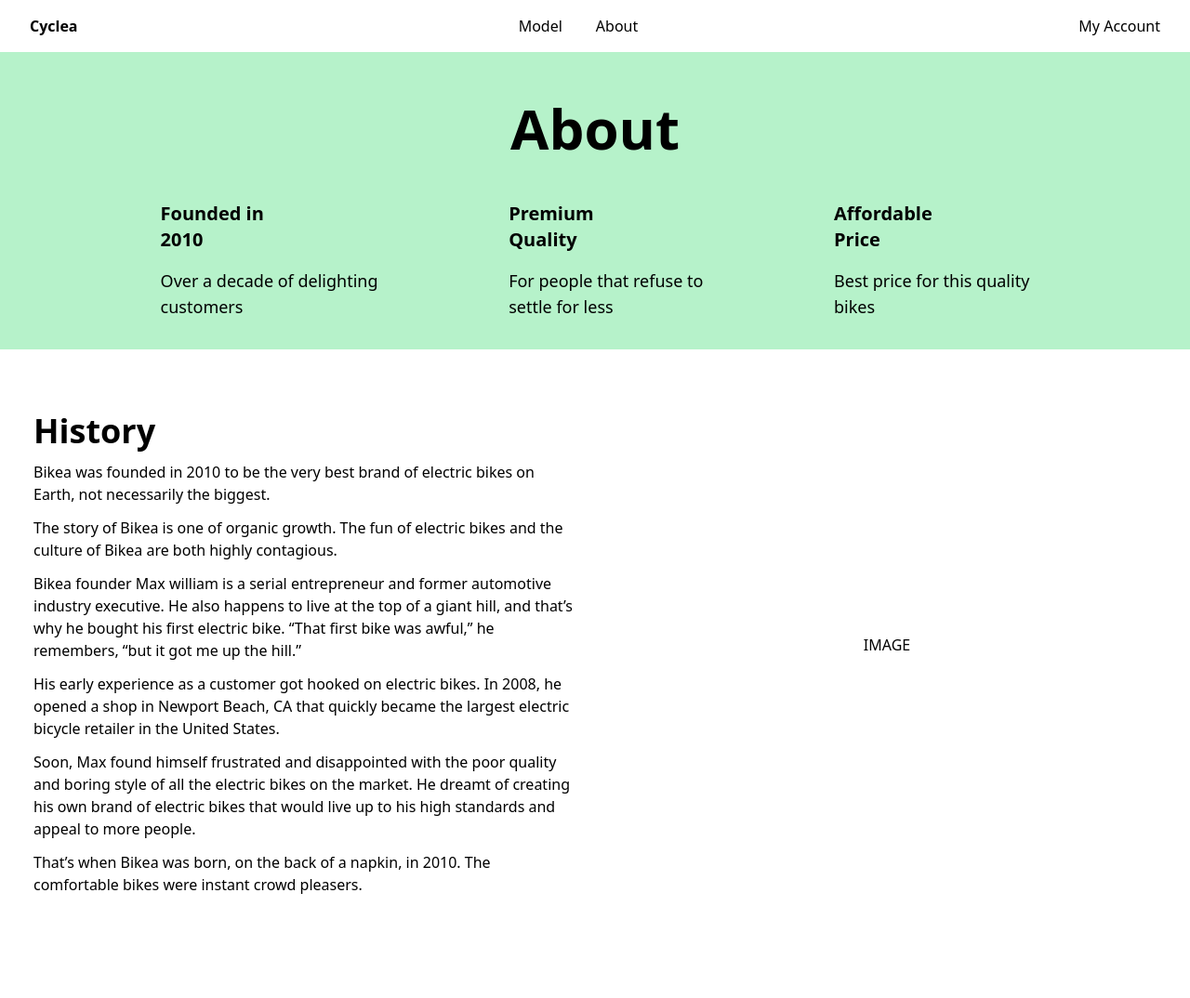
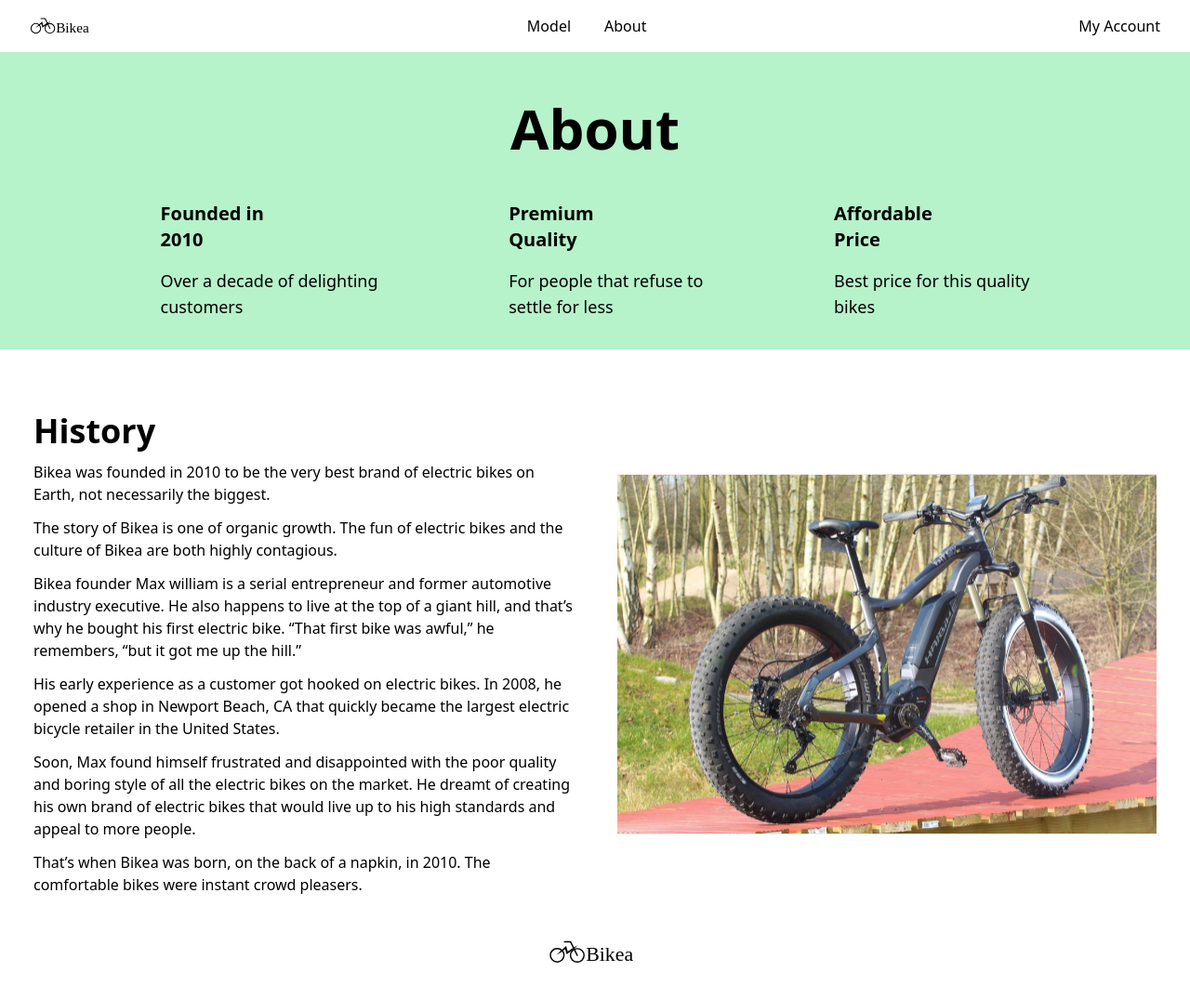
Before and after one commit to asfundmirza/bikea, a React (Create React App) app in the folder my-app/: page / in a window 1280 px wide. Shown: the top 1074 px of the page at 93% size. Before the commit the page ends 984 px from the top, so only its background shows below. Built offline with nearby package versions, Linux system fonts and the light colour scheme.

Commit message:
added images in about and header

```diff
--- a/my-app/src/components/About.js
+++ b/my-app/src/components/About.js
@@ -1,4 +1,6 @@
 import React from "react";
+import aboutBike from "../images/AboutBike.svg";
+import bikeaLogo from "../images/bikea-01.svg";
 
 const About = () => {
   return (
@@ -92,7 +94,21 @@ const About = () => {
 
         {/* Image */}
 
-        <div className="flex flex-1 justify-center items-center "> IMAGE</div>
+        <div className="flex flex-1 justify-center items-center mt-5 ">
+          <img
+            src={aboutBike}
+            alt="AboutBike"
+            width={300}
+            height={300}
+            className=" rounded-md w-auto h-auto md:w-[600px] md:h-[400px]"
+          />
+        </div>
+      </div>
+
+      {/* Logo image */}
+
+      <div className="flex justify-center  mt-7 mb-10 ">
+        <img src={bikeaLogo} alt="bikeaLogo" width={100} height={100} />
       </div>
     </div>
   );
--- a/my-app/src/components/Header.js
+++ b/my-app/src/components/Header.js
@@ -1,10 +1,10 @@
 import React from "react";
-
+import bikeaLogo from "../images/bikea-01.svg";
 const Header = () => {
   return (
-    <div className="flex w-full p-3 bg-white shadow-md items-center justify-between px-8 ">
+    <div className="flex w-full p-3  bg-white shadow-md items-center justify-between px-8 ">
       <div className="flex justify-start">
-        <p className="font-bold">Cyclea</p>
+        <img src={bikeaLogo} alt="bikeaLogo" width={70} height={70} />
       </div>
       <div className="flex justify-center gap-x-0 md:gap-x-1 flex-grow">
         <p className="hover:cursor-pointer hover:bg-customGreen hover:border rounded-lg hover:border-customGreen px-4 py-0 md:py-1 transition-all duration-100">
```
Also changed, not shown: my-app/src/images/AboutBike.svg (added), my-app/src/images/bikea-01.svg (added).
